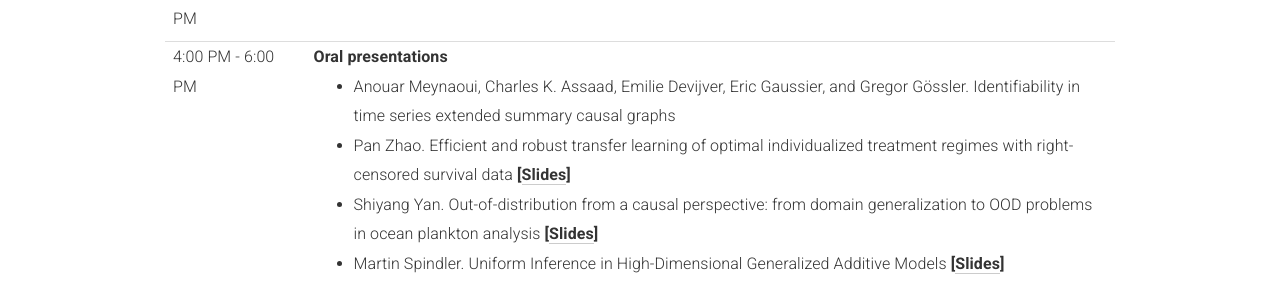
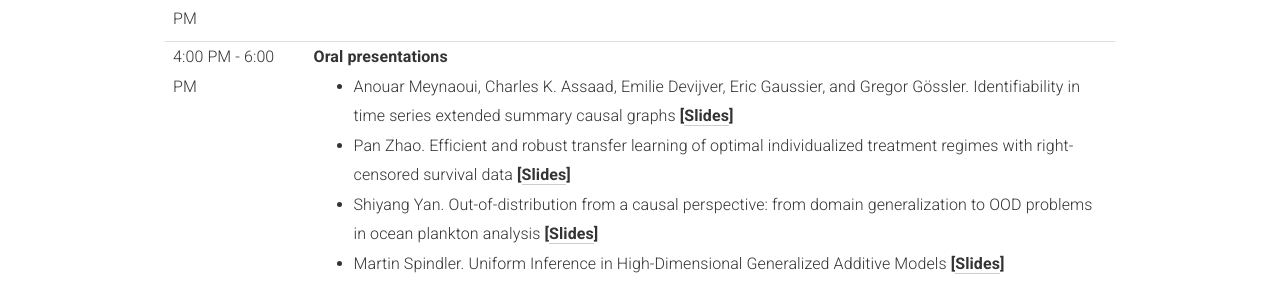
Before and after one commit to quarter-on-causality/quarter-on-causality.github.io, a Jekyll site: the page built from _pages/home_analysis.md, in a window 1280 px wide and 900 px high, scrolled down 4442 px. Shown: the part 154-450 px from the top of the window. Built offline with Jekyll 4.4.1, drawn with Linux system fonts in a browser that asks for light colours; nearby versions of some CDN libraries.

Commit message:
Add Meynaoui's slides

```diff
--- a/_pages/home_analysis.md
+++ b/_pages/home_analysis.md
@@ -248,7 +248,7 @@ This colloquium will several keynote speakers including Antoine Chambaz, Eric Ga
           <td>
              <b>Oral presentations</b>
              <ul>
-               <li>Anouar Meynaoui, Charles K. Assaad, Emilie Devijver, Eric Gaussier, and Gregor Gössler. Identifiability in time series extended summary causal graphs</li>
+               <li>Anouar Meynaoui, Charles K. Assaad, Emilie Devijver, Eric Gaussier, and Gregor Gössler. Identifiability in time series extended summary causal graphs <strong>[<a href="slides/Meynaoui_IdentificationSummaryCG.pdf" target="_blank">Slides</a>]</strong></li>
                <li>Pan Zhao. Efficient and robust transfer learning of optimal individualized treatment regimes with right-censored survival data <strong>[<a href="slides/ZhaoEfficientTransferLearningSurvivalData.pdf" target="_blank">Slides</a>]</strong></li>
                <li>Shiyang Yan. Out-of-distribution from a causal perspective: from domain generalization to OOD problems in ocean plankton analysis <strong>[<a href="slides/Yan_OODCausalPerspective.pdf" target="_blank">Slides</a>]</strong></li>
                <li>Martin Spindler. Uniform Inference in High-Dimensional Generalized Additive Models <strong>[<a href="slides/Spindler_DoubleMLUniformHighDimensionalAdditiveModels.pdf" target="_blank">Slides</a>]</strong></li>
```
Also changed, not shown: 1 other file.
